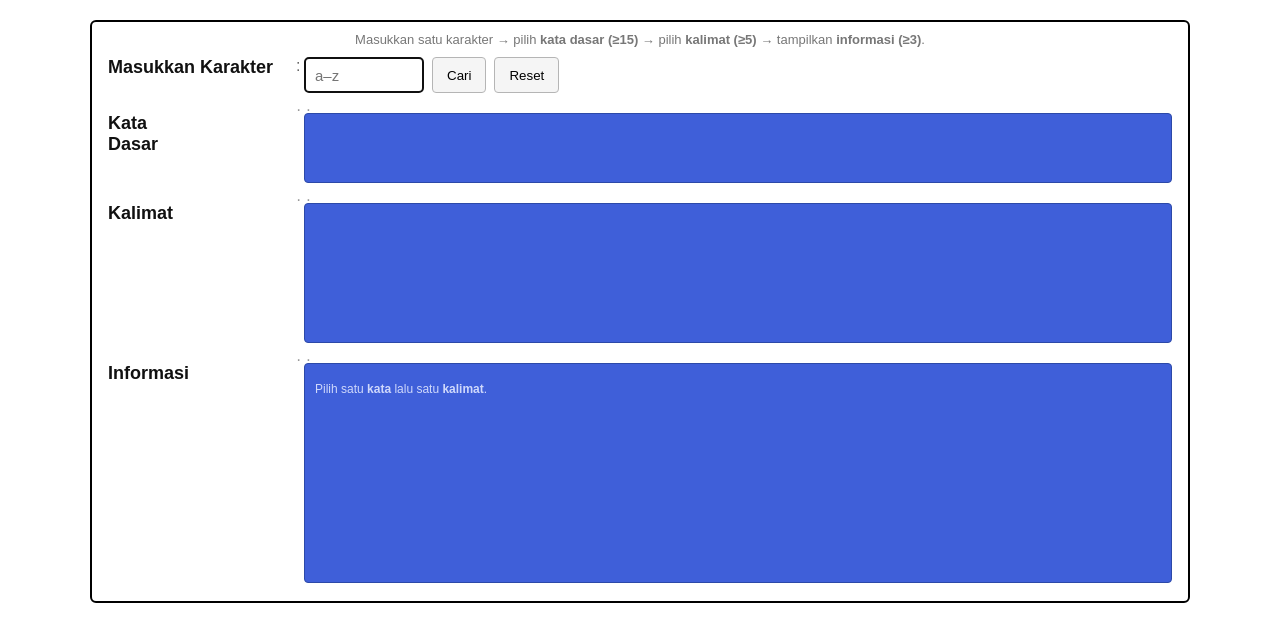
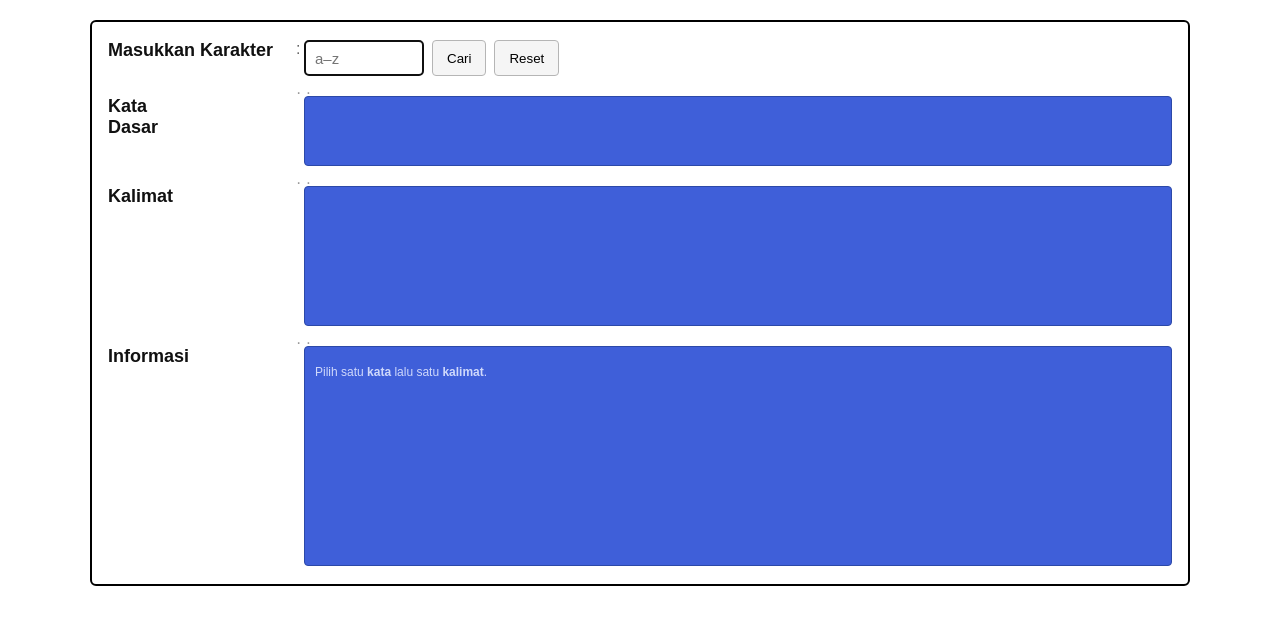
Before and after one commit to aryoabiputra/search-engine, a plain HTML site: page index.html in a window 1280 px wide. Drawn offline with Linux system fonts and the light colour scheme.

Commit message:
hapus sedikit keterangan

```diff
--- a/index.html
+++ b/index.html
@@ -8,7 +8,6 @@
 </head>
 <body>
   <div class="frame">
-    <div class="hint">Masukkan satu karakter → pilih <b>kata dasar (≥15)</b> → pilih <b>kalimat (≥5)</b> → tampilkan <b>informasi (≥3)</b>.</div>
 
     <section class="grid">
       <div class="label">Masukkan Karakter</div>
```
